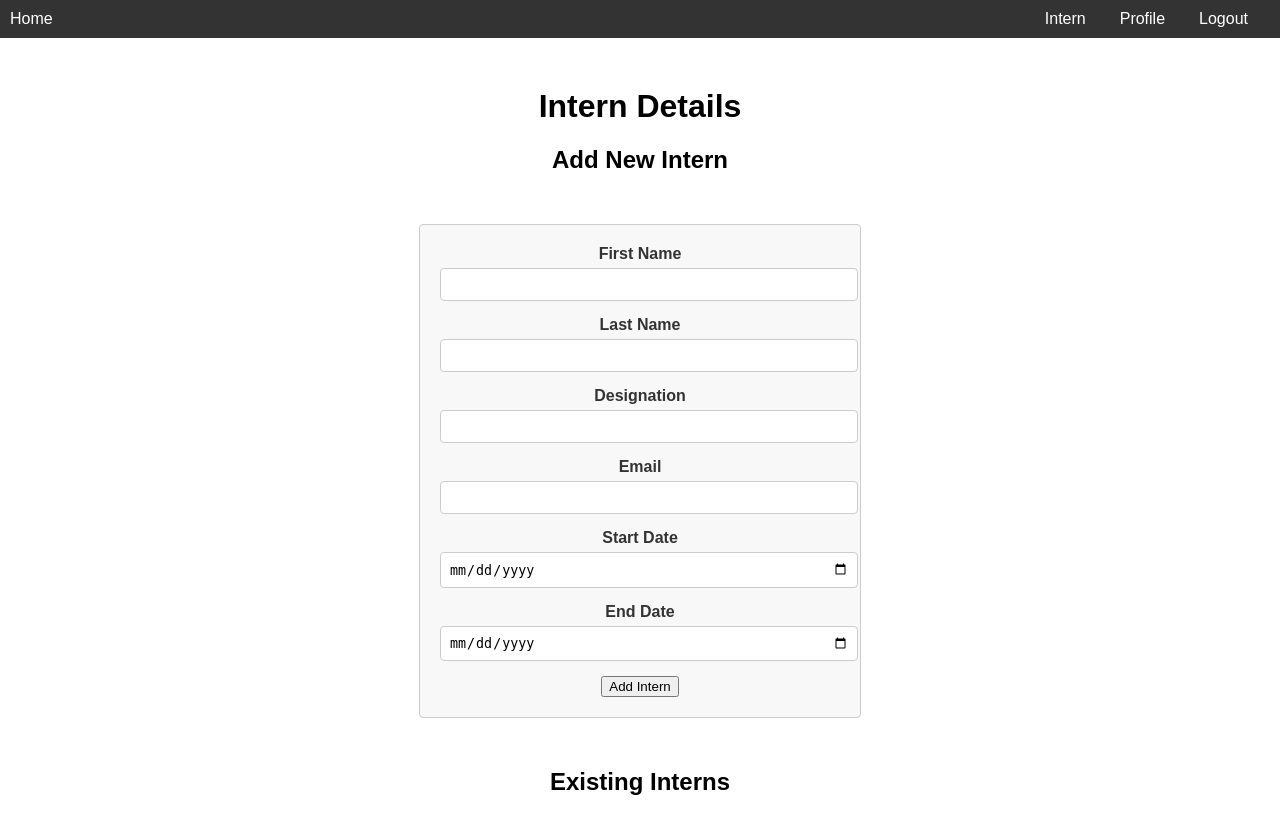
After one commit to hrdkmishra/certify_intern, a Flask app: template templates/intern.html in a window 1280 px wide. The commit adds this page. Run offline with Flask 3, Linux system fonts and the light colour scheme; the template is opened without the code that fills it: values that come from a table or form of the project are taken from there, others are empty; the visitor is signed in with stand-in values (Sample User, id 1); some libraries are stand-ins or nearby versions.

Commit message:
added intern page + retrieving interns

```diff
--- a/app.py
+++ b/app.py
@@ -1,7 +1,7 @@
 import bcrypt
 from flask import Flask, render_template, request, redirect, url_for, session
 from flask_mysqldb import MySQL
-from forms import SignupForm, LoginForm , ProfileEditForm
+from forms import SignupForm, LoginForm, ProfileEditForm, InternForm
 
 app = Flask(__name__)
 
@@ -95,6 +95,7 @@ def profile():
     if form.validate_on_submit():
         # Retrieve the form data and update the user's profile in the database
         user_id = session['user']['id']
+
         company_name = form.company_name.data
         company_address = form.company_address.data
         company_city = form.company_city.data
@@ -107,14 +108,21 @@ def profile():
         cur = mysql.connection.cursor()
         cur.execute("INSERT INTO company (user_id,company_name, company_address, company_city, company_state,"
                     "company_zipcode,"
-                    "company_phone_number, company_email, company_website) VALUES (%s, %s, %s, %s, %s, %s, %s, %s)",
-                    (user_id,company_name, company_address, company_city, company_state, company_zipcode, company_phone, company_email, company_website))
+                    "company_phone_number, company_email, company_website) VALUES (%s, %s, %s, %s, %s, %s, %s, %s, %s)",
+                    (
+                        user_id, company_name, company_address, company_city, company_state, company_zipcode,
+                        company_phone,
+                        company_email, company_website))
 
         mysql.connection.commit()
+
+        # recently added data in a variable
+
         cur.close()
 
         session['company'] = {'company_name': company_name, 'company_address': company_address,
-                              'company_city': company_city, 'company_state': company_state, 'company_zipcode': company_zipcode,
+                              'company_city': company_city, 'company_state': company_state,
+                              'company_zipcode': company_zipcode,
                               'company_phone': company_phone, 'company_email': company_email,
                               'company_website': company_website}
 
@@ -126,6 +134,42 @@ def profile():
     return render_template('profile.html', form=form)
 
 
+@app.route('/intern', methods=['GET', 'POST'])
+def intern():
+    form = InternForm()
+
+    # Fetch interns data from the database
+    cur = mysql.connection.cursor()
+    company_id = cur.execute("SELECT id FROM company WHERE user_id = %s", [session['user']['id']])
+    cur.execute("SELECT * FROM interns WHERE company_id = %s", [company_id])
+    interns = cur.fetchall()
+    cur.close()
+
+    if form.validate_on_submit():
+        # Retrieve the form data and save the intern details in the database
+        first_name = form.first_name.data
+        last_name = form.last_name.data
+        designation = form.designation.data
+        email = form.email.data
+        start_date = form.start_date.data
+        end_date = form.end_date.data
+
+        cur = mysql.connection.cursor()
+
+        cur.execute("INSERT INTO interns (company_id, first_name, last_name, designation, email, start_date, end_date) "
+                    "VALUES (%s, %s, %s, %s, %s, %s, %s)",
+                    (company_id, first_name, last_name, designation, email, start_date, end_date))
+        mysql.connection.commit()
+        cur.close()
+
+        # Refresh the interns data from the database
+        cur = mysql.connection.cursor()
+        cur.execute("SELECT * FROM interns WHERE company_id = %s", [company_id])
+        interns = cur.fetchall()
+        cur.close()
+
+    return render_template('intern.html', form=form, interns=interns)
+
 
 @app.route('/employer')
 def employee():
--- a/forms.py
+++ b/forms.py
@@ -1,5 +1,5 @@
 from flask_wtf import FlaskForm
-from wtforms import StringField, PasswordField, SubmitField
+from wtforms import StringField, PasswordField, SubmitField, DateField
 from wtforms.validators import DataRequired, Email, EqualTo, InputRequired, Length
 
 
@@ -29,3 +29,13 @@ class ProfileEditForm(FlaskForm):
     company_website = StringField('Company Website', validators=[DataRequired()])
 
     submit = SubmitField('Update Profile')
+
+
+class InternForm(FlaskForm):
+    first_name = StringField('First Name', validators=[DataRequired()])
+    last_name = StringField('Last Name', validators=[DataRequired()])
+    designation = StringField('Designation', validators=[DataRequired()])
+    email = StringField('Email', validators=[DataRequired(), Email()])
+    start_date = DateField('Start Date', validators=[DataRequired()])
+    end_date = DateField('End Date', validators=[DataRequired()])
+    submit = SubmitField('Add Intern')
--- a/static/css/style.css
+++ b/static/css/style.css
@@ -46,14 +46,17 @@ p {
 nav ul li.login-btn,
 nav ul li.signup-btn,
 nav ul li.logout-btn,
-nav ul li.profile-btn{
+nav ul li.profile-btn,
+nav ul li.intern-btn
+{
     float: right;
 }
 
 nav ul li.login-btn a,
 nav ul li.signup-btn a,
 nav ul li.logout-btn a,
-nav ul li.profile-btn a{
+nav ul li.profile-btn a,
+nav ul li.intern-btn a{
     background-color: #333;
     color: #fff;
     padding: 8px 12px;
@@ -64,7 +67,8 @@ nav ul li.profile-btn a{
 nav ul li.login-btn a:hover,
 nav ul li.signup-btn a:hover,
 nav ul li.logout-btn a:hover,
-nav ul li.profile-btn a:hover{
+nav ul li.profile-btn a:hover,
+nav ul li.intern-btn a:hover{
     background-color: #555;
 }
 
@@ -239,3 +243,55 @@ nav ul li.profile-btn a:hover{
     background-color: #555;
 }
 /* Profile Form Styles */
+
+/*intern css*/
+
+.intern-form {
+  margin: 50px auto;
+  max-width: 400px;
+  padding: 20px;
+  border: 1px solid #ccc;
+  border-radius: 4px;
+  background-color: #f8f8f8;
+}
+
+.intern-form h2 {
+  text-align: center;
+  color: #333;
+  margin-bottom: 20px;
+}
+
+.intern-form .form-group {
+  margin-bottom: 15px;
+}
+
+.intern-form .form-group label {
+  display: block;
+  font-weight: bold;
+  margin-bottom: 5px;
+  color: #333;
+}
+
+.intern-form .form-group input[type="text"],
+.intern-form .form-group input[type="email"],
+.intern-form .form-group input[type="date"] {
+  width: 100%;
+  padding: 8px;
+  border: 1px solid #ccc;
+  border-radius: 4px;
+  outline: none;
+}
+
+.intern-form button[type="submit"] {
+  width: 100%;
+  padding: 10px;
+  background-color: #333;
+  color: #fff;
+  border: none;
+  border-radius: 4px;
+  cursor: pointer;
+}
+
+.intern-form button[type="submit"]:hover {
+  background-color: #555;
+}
--- a/templates/base.html
+++ b/templates/base.html
@@ -14,6 +14,9 @@
                 {% if not request.path.startswith('/profile') %}
                     <li class="profile-btn"><a href="{{ url_for('profile', emp_id=session['user']['id']) }}">Profile</a></li>
                 {% endif %}
+                {% if not request.path.startswith('/intern') %}
+                    <li class="intern-btn"><a href="{{ url_for('intern') }}">Intern</a></li>
+                {% endif %}
             {% else %}
                 <li class="login-btn"><a href="{{ url_for('login') }}">Login</a></li>
                 <li class="signup-btn"><a href="{{ url_for('signup') }}">Signup</a></li>
--- /dev/null
+++ b/templates/intern.html
@@ -0,0 +1,52 @@
+{% extends 'base.html' %}
+
+{% block content %}
+  <h1>Intern Details</h1>
+
+  <h2>Add New Intern</h2>
+    <div class="intern-form">
+        <form method="POST">
+            {{ form.csrf_token }}
+            {{ form.hidden_tag() }}
+            <div class="form-group">
+                {{ form.first_name.label }}
+                {{ form.first_name(size=20) }}
+            </div>
+            <div class="form-group">
+                {{ form.last_name.label }}
+                {{ form.last_name(size=20) }}
+            </div>
+            <div class="form-group">
+                {{ form.designation.label }}
+                {{ form.designation(size=20) }}
+            </div>
+            <div class="form-group">
+                {{ form.email.label }}
+                {{ form.email(size=20) }}
+            </div>
+            <div class="form-group">
+                {{ form.start_date.label }}
+                {{ form.start_date(size=20) }}
+            </div>
+            <div class="form-group">
+                {{ form.end_date.label }}
+                {{ form.end_date(size=20) }}
+            </div>
+            {{ form.submit }}
+
+      </form>
+    </div>
+ <h2>Existing Interns</h2>
+<div class="interns">
+  {% for intern in interns %}
+    <div class="intern-box">
+      <h3>{{ intern[2] }} {{ intern[3] }}</h3>
+      <p><strong>Designation:</strong> {{ intern[4] }}</p>
+      <p><strong>Email:</strong> {{ intern[5] }}</p>
+      <p><strong>Start Date:</strong> {{ intern[6] }}</p>
+      <p><strong>End Date:</strong> {{ intern[7] }}</p>
+    </div>
+  {% endfor %}
+</div>
+
+{% endblock %}
--- a/templates/profile.html
+++ b/templates/profile.html
@@ -19,7 +19,7 @@
         {% endif %}
         <button id="edit-profile-btn">Edit Profile</button>
         <div class="profile-form" style="display: none;">
-            <form method="POST" action="{{ url_for('profile', emp_id=session['user']['id']) }}">
+            <form method="POST" action="{{ url_for('profile', id=session['user']['id']) }}">
                 {{ form.csrf_token }}
                 <div class="form-group">
                     {{ form.company_name.label }}
```
